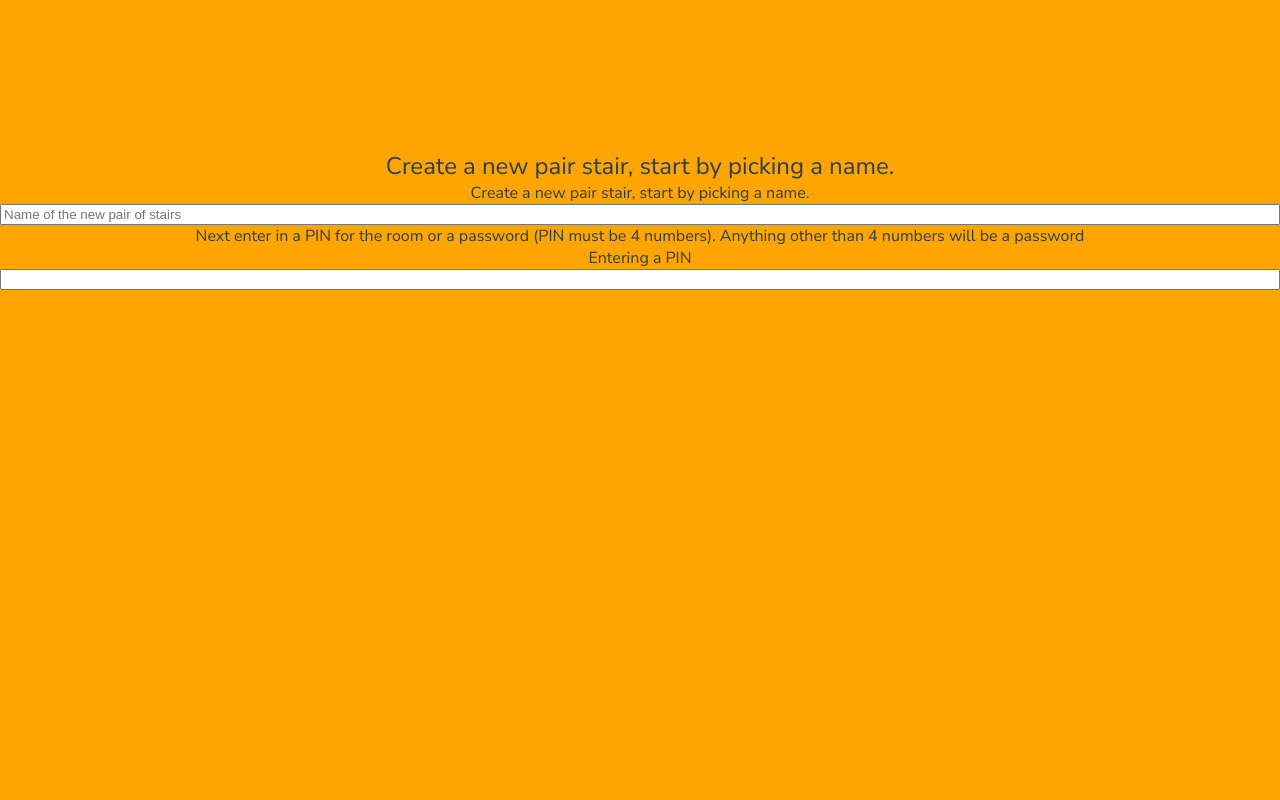
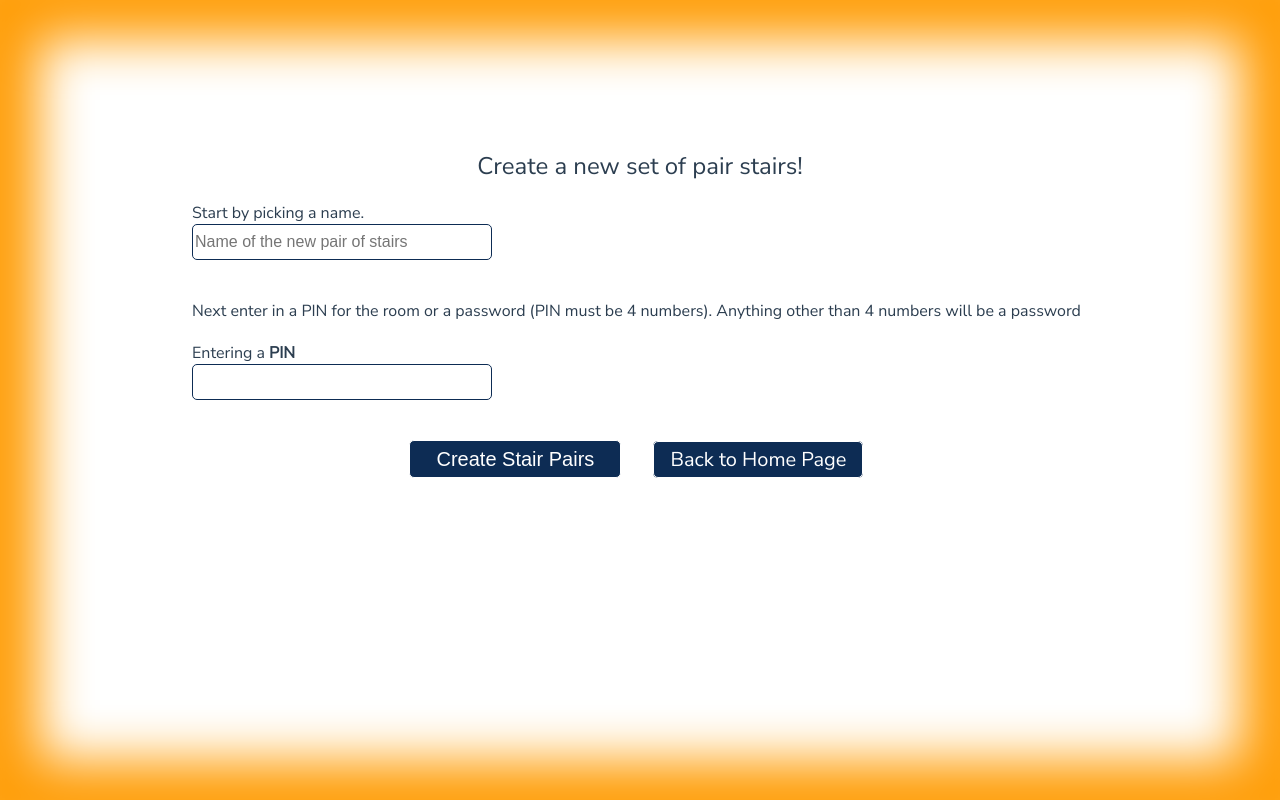
Before and after one commit to tmatthiash/pair-stairs, a Vue app in the folder frontend/: page /newstair in a window 1280 px wide. Built offline with nearby package versions, Linux system fonts and the light colour scheme.

Commit message:
frontend of new stairs coming along

```diff
--- a/frontend/src/colors.scss
+++ b/frontend/src/colors.scss
@@ -2,11 +2,13 @@
 
 $themes: (
     default: (
-            primary-background: orange,
+            primary-background: #ffd588,
+            secondary-background: #fff,
             primary-text: #0d2c54,
             primary-accent: #0d2c54,
             primary-border: #fff,
-            primary-accent-text: #fff
+            primary-accent-text: #fff,
+            box-shadow-settings: inset 0px 0px 50px 40px #FF9F0B
 
     ),
     emily: (
--- a/frontend/src/components/NewStair/NewStair.vue
+++ b/frontend/src/components/NewStair/NewStair.vue
@@ -1,23 +1,19 @@
 <template>
   <div class="new-stair">
-      <div class ="new-stair-text">
-        Create a new pair stair, start by picking a name.
-      </div>
+    <div class="new-stair-text">Create a new set of pair stairs!</div>
     <new-stair-options />
   </div>
-
 </template>
 
 <script lang="ts">
 import { defineComponent } from "vue";
-import NewStairOptions from "./NewStairOptions/NewStairOptions.vue"
+import NewStairOptions from "./NewStairOptions/NewStairOptions.vue";
 
 export default defineComponent({
-  name: "NewStair"
-  ,
+  name: "NewStair",
   components: {
-    NewStairOptions
-  }
+    NewStairOptions,
+  },
 });
 </script>
 
@@ -25,16 +21,20 @@ export default defineComponent({
 @import "../../colors.scss";
 
 .new-stair {
-    @include color-theme('background-color', 'primary-background');
+  @include color-theme("background-color", "secondary-background");
+  @include color-theme("-webkit-box-shadow", "box-shadow-settings");
+  @include color-theme("box-shadow", "box-shadow-settings");
 
   padding-top: 150px;
   height: 100%;
   width: 100%;
   display: flex;
   flex-direction: column;
+  align-items: center;
 }
 
 .new-stair-text {
   font-size: 24px;
+  margin-bottom: 20px;
 }
 </style>
--- a/frontend/src/components/NewStair/NewStairOptions/NewStairOptions.vue
+++ b/frontend/src/components/NewStair/NewStairOptions/NewStairOptions.vue
@@ -1,13 +1,30 @@
 <template>
   <div class="new-stair-options">
-    <div class="new-stair-options-text">Create a new pair stair, start by picking a name.</div>
+    <div class="new-stair-options-text">Start by picking a name.</div>
     <form class="new-stair-options-form">
-      <input v-model="form.stairName" required placeholder="Name of the new pair of stairs"/>
-      <label>Next enter in a PIN for the room or a password (PIN must be 4 numbers).
-           Anything other than 4 numbers will be a password</label>
-      <label for="passwordInput" v-if="isPin">{{"Entering a PIN"}}</label>
-        <label for="passwordInput" v-else>{{"Entering a Password"}}</label>
-        <input id="passwordInput" v-model="form.stairPassOrPin" />
+      <input
+        class="new-stair-options-form-input"
+        v-model="form.stairName"
+        required
+        placeholder="Name of the new pair of stairs"
+      />
+      <label class="new-stair-options-form-instruction-label">
+        Next enter in a PIN for the room or a password (PIN must be 4 numbers).
+        Anything other than 4 numbers will be a password
+      </label>
+      <label for="passwordInput" v-if="isPin">
+        Entering a
+        <span class="new-stair-options-form-input-label-last">PIN</span>
+      </label>
+      <label for="passwordInput" v-else>
+        Entering a
+        <span class="new-stair-options-form-input-label-last">password</span>
+      </label>
+      <input class="new-stair-options-form-input" id="passwordInput" v-model="form.stairPassOrPin" />
+      <div class="new-stair-options-form-button-area">
+        <button type="submit" class="new-stair-options-form-button">Create Stair Pairs</button>
+        <router-link class="new-stair-options-form-button" to="/homepage">Back to Home Page</router-link>
+      </div>
     </form>
   </div>
 </template>
@@ -27,23 +44,74 @@ export default defineComponent({
     };
   },
   computed: {
-      isPin() {
-          if(!isNaN(Number(this.form.stairPassOrPin)) && (this.form.stairPassOrPin.length <=4)){
-              return true;
-          }
-          else {
-              return false;
-          }
+    isPin() {
+      if (
+        !isNaN(Number(this.form.stairPassOrPin)) &&
+        this.form.stairPassOrPin.length <= 4
+      ) {
+        return true;
+      } else {
+        return false;
       }
-  }
+    },
+  },
 });
 </script>
 
 <style lang="scss" scoped>
 @import "../../../colors.scss";
 
+.new-stair-options {
+  width: 70%;
+  display: flex;
+  flex-direction: column;
+  align-items: flex-start;
+}
+
 .new-stair-options-form {
-    display: flex;
-    flex-direction: column;
+  display: flex;
+  flex-direction: column;
+  align-items: flex-start;
+}
+
+.new-stair-options-form-input {
+  @include color-theme("border-color", "primary-accent");
+
+  font-size: 16px;
+  height: 36px;
+  width: 300px;
+  border-radius: 5px;
+  border: 1px solid;
+  margin-bottom: 40px;
+}
+
+.new-stair-options-form-instruction-label {
+  margin-bottom: 20px;
+  text-align: left;
+}
+
+.new-stair-options-form-input-label-last {
+  font-weight: 700;
+}
+
+.new-stair-options-form-button-area {
+  width: 100%;
+}
+
+.new-stair-options-form-button {
+  @include color-theme("background-color", "primary-accent");
+  @include color-theme("border-color", "primary-border");
+  @include color-theme("color", "primary-accent-text");
+
+  cursor: pointer;
+  width: 212px;
+  height: 38px;
+  margin: 0 16px;
+  font-size: 20px;
+  padding: 4px 16px;
+  text-decoration: none;
+  border: 1px solid;
+  border-radius: 5px;
+  font-weight: 400;
 }
 </style>
--- a/frontend/src/views/HomePage.vue
+++ b/frontend/src/views/HomePage.vue
@@ -1,8 +1,8 @@
 <template>
   <div class="home-page">
-    <div class="home-page-banner">
-      Welcome to Pair Stairs dot something, you ready to pair up some stairs??????
-    </div>
+    <div
+      class="home-page-banner"
+    >Welcome to Pair Stairs dot something, you ready to pair up some stairs??????</div>
     <div class="home-page-button-holder">
       <router-link class="home-page-button-holder-button" to="/newStair">Create a new stair set!</router-link>
       <router-link class="home-page-button-holder-button" to="/newStair">Join an existing room</router-link>
@@ -14,7 +14,7 @@
 import { defineComponent } from "vue";
 
 export default defineComponent({
-  name: "HomePage"
+  name: "HomePage",
 });
 </script>
 
@@ -22,15 +22,18 @@ export default defineComponent({
 @import "../colors.scss";
 
 .home-page {
-    @include color-theme('background-color', 'primary-background');
+  @include color-theme("background-color", "secondary-background");
+  @include color-theme("-webkit-box-shadow", "box-shadow-settings");
+  @include color-theme("box-shadow", "box-shadow-settings");
 
-    padding-top: 150px;
-    height: 100%;
-    width: 100%;
+
+  padding-top: 150px;
+  height: 100%;
+  width: 100%;
 }
 
 .home-page-banner {
-  @include color-theme('color', 'primary-accent');
+  @include color-theme("color", "primary-accent");
 
   font-size: 36px;
   width: 100%;
@@ -42,9 +45,9 @@ export default defineComponent({
 }
 
 .home-page-button-holder-button {
-  @include color-theme('background-color', 'primary-accent');
-  @include color-theme('border-color', 'primary-border');
-  @include color-theme('color', 'primary-accent-text');
+  @include color-theme("background-color", "primary-accent");
+  @include color-theme("border-color", "primary-border");
+  @include color-theme("color", "primary-accent-text");
 
   margin: 0 16px;
   font-size: 30px;
--- /dev/null
+++ b/frontend/vue.config.js
@@ -0,0 +1,5 @@
+module.exports = {
+    devServer: {
+        port: 8081
+    }
+}
```
Also changed, not shown: 1 other file (tests, documents, lock files or other folders). Lines whose indentation alone changed are shown as unchanged.
